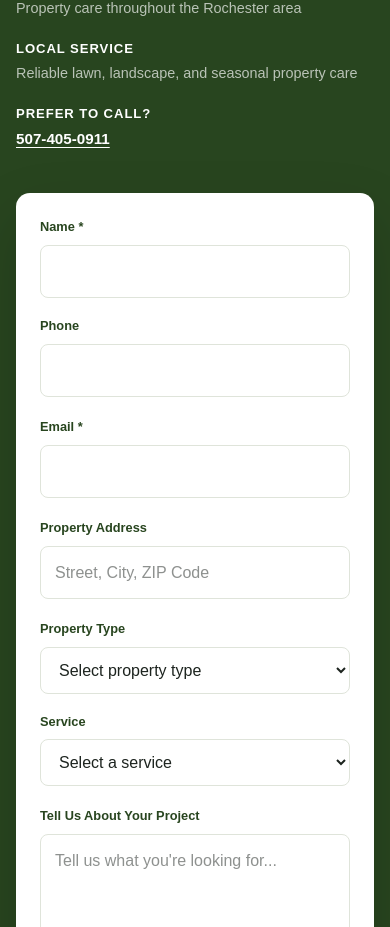
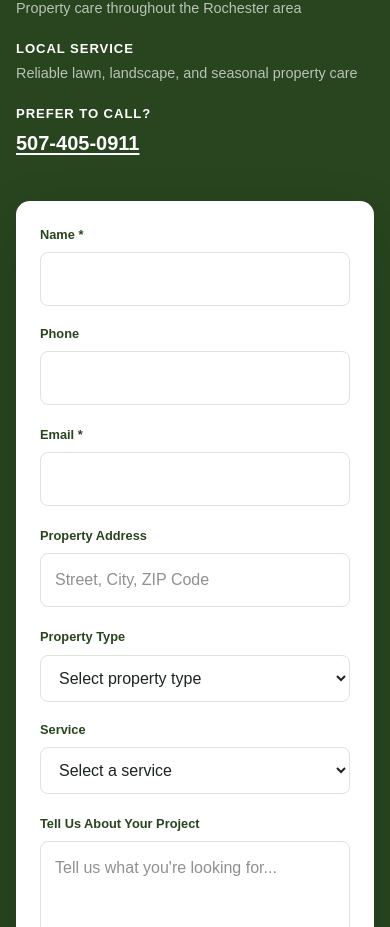
Before and after one commit to Yohan-minnlawn/minnlawn, a Next.js app: page / in a window 390 px wide. Shown: the part 8115-9042 px from the top of the page. Built offline with nearby package versions, Linux system fonts and the light colour scheme.

Commit message:
Increase quote phone number size

```diff
--- a/app/globals.css
+++ b/app/globals.css
@@ -849,7 +849,7 @@ a {
 .quote-section__phone {
   width: fit-content;
   color: #ffffff;
-  font-size: 0.95rem;
+  font-size: 1.25rem;
   font-weight: 700;
   text-decoration: underline;
   text-underline-offset: 3px;
```
